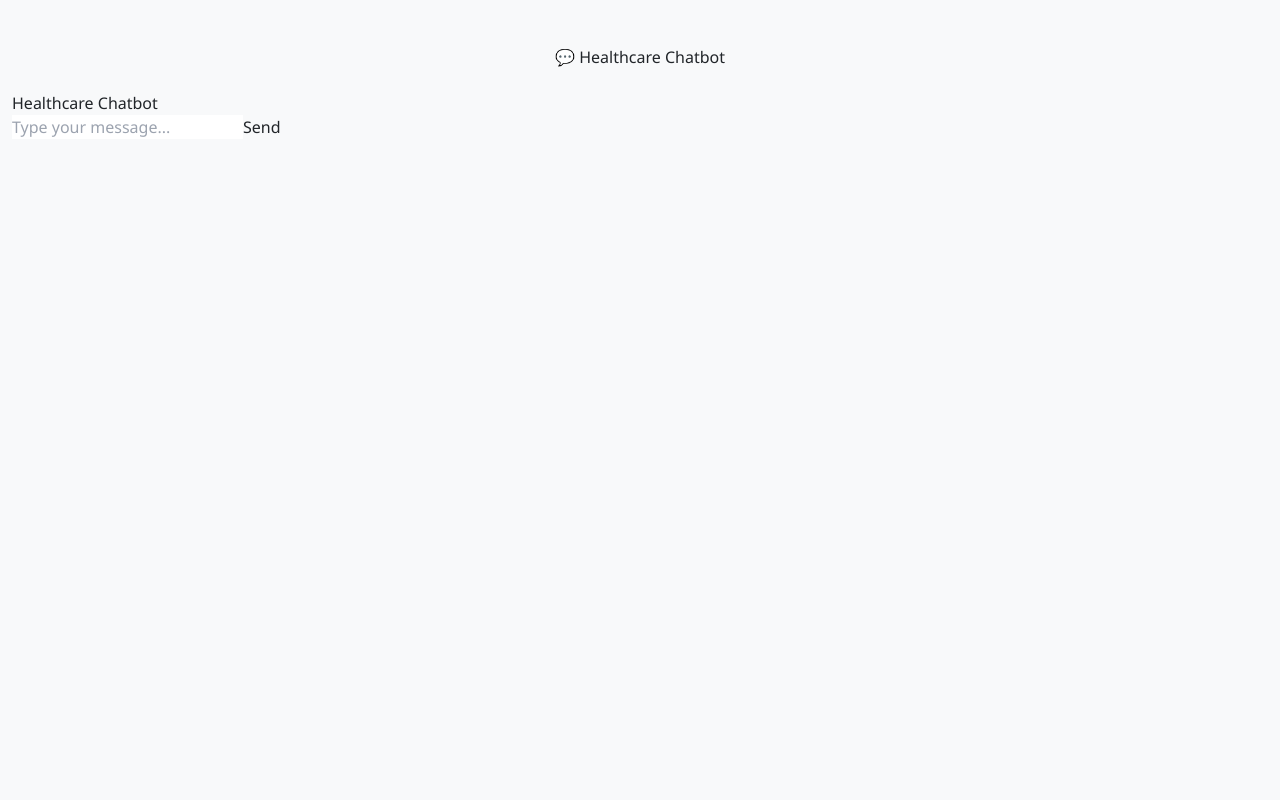
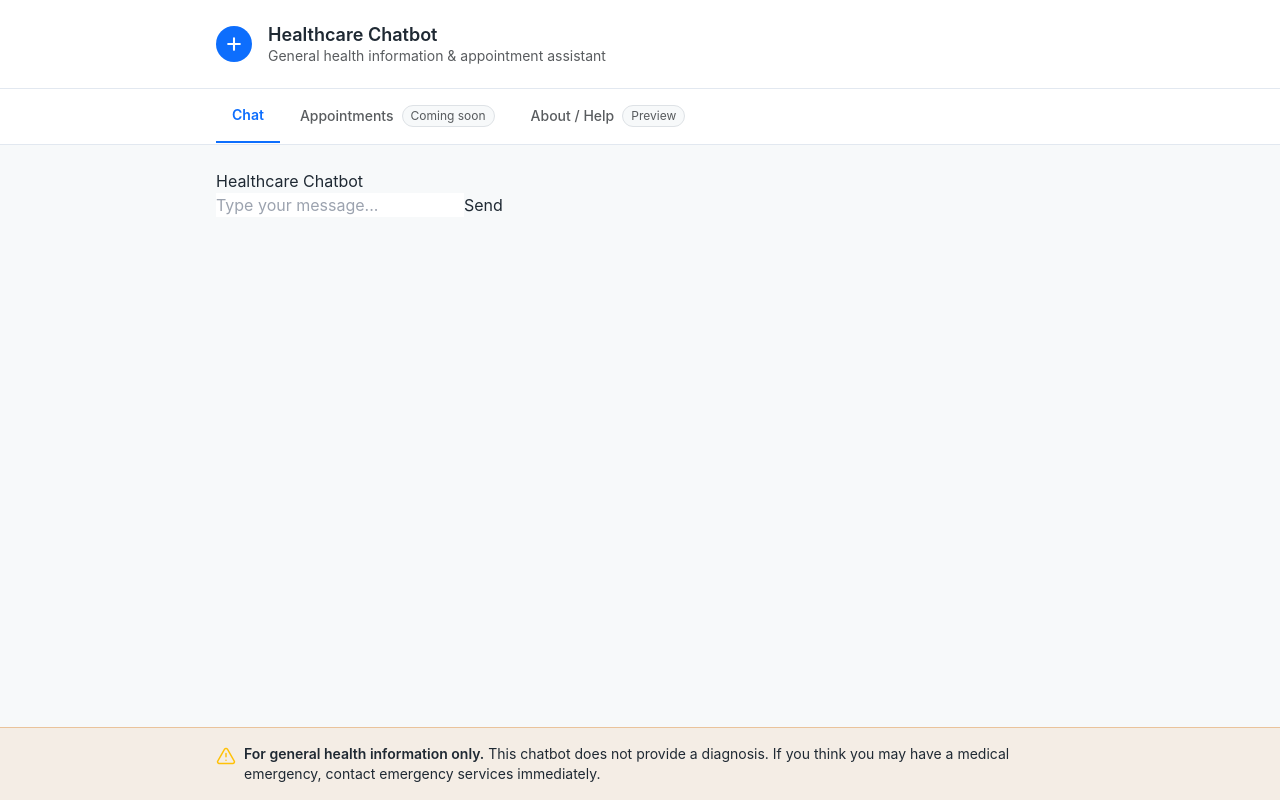
Before and after one commit to SagarThapa2002/Healthcare-Chatbot, a React (Create React App) app in the folder frontend/: page / in a window 1280 px wide. Built offline with nearby package versions, Linux system fonts and the light colour scheme.

Commit message:
add application shell

```diff
--- a/frontend/src/App.js
+++ b/frontend/src/App.js
@@ -1,16 +1,8 @@
-import React from 'react';
-import Chatbot from './components/Chatbot'; // Corrected component name
+import AppShell from './components/AppShell';
 import './App.css';
 
 function App() {
-  return (
-    <div className="App bg-light min-vh-100">
-      <div className="container py-5">
-        <h2 className="text-center mb-4">💬 Healthcare Chatbot</h2>
-        <Chatbot /> {/* Use the correct component here */}
-      </div>
-    </div>
-  );
+  return <AppShell />;
 }
 
 export default App;
--- /dev/null
+++ b/frontend/src/components/AboutPlaceholder.js
@@ -0,0 +1,20 @@
+function AboutPlaceholder() {
+  return (
+    <div className="rounded-lg border border-border bg-surface p-6">
+      <h2 className="text-base font-semibold text-text">About this prototype</h2>
+      <p className="mt-3 text-sm text-muted">
+        This Healthcare Chatbot is a university final-year project prototype. It offers
+        general health information, basic symptom guidance, and appointment scheduling
+        through a simple chat interface.
+      </p>
+      <p className="mt-3 text-sm text-muted">
+        It is a prototype, not a certified medical device, and it does not provide a
+        diagnosis. Its responses are general in nature and are not a substitute for advice
+        from a qualified healthcare professional. If you think you may have a medical
+        emergency, contact emergency services immediately.
+      </p>
+    </div>
+  );
+}
+
+export default AboutPlaceholder;
--- /dev/null
+++ b/frontend/src/components/AppShell.js
@@ -0,0 +1,37 @@
+import { useState } from 'react';
+import Header from './Header';
+import Navigation from './Navigation';
+import SafetyBanner from './SafetyBanner';
+import Chatbot from './Chatbot';
+import AppointmentsPlaceholder from './AppointmentsPlaceholder';
+import AboutPlaceholder from './AboutPlaceholder';
+
+const VIEWS = {
+  chat: Chatbot,
+  appointments: AppointmentsPlaceholder,
+  about: AboutPlaceholder,
+};
+
+function AppShell() {
+  const [activeView, setActiveView] = useState('chat');
+  const ActiveView = VIEWS[activeView] || Chatbot;
+
+  return (
+    <div className="flex min-h-screen flex-col bg-background font-sans text-text">
+      <a
+        href="#main-content"
+        className="sr-only focus:not-sr-only focus:absolute focus:left-4 focus:top-4 focus:z-50 focus:rounded-md focus:bg-primary focus:px-4 focus:py-2 focus:text-white"
+      >
+        Skip to main content
+      </a>
+      <Header />
+      <Navigation activeView={activeView} onNavigate={setActiveView} />
+      <main id="main-content" className="mx-auto w-full max-w-4xl flex-1 px-4 py-6 sm:px-6 lg:px-8">
+        <ActiveView />
+      </main>
+      <SafetyBanner />
+    </div>
+  );
+}
+
+export default AppShell;
--- /dev/null
+++ b/frontend/src/components/AppointmentsPlaceholder.js
@@ -0,0 +1,14 @@
+function AppointmentsPlaceholder() {
+  return (
+    <div className="rounded-lg border border-border bg-surface p-6 text-center">
+      <h2 className="text-base font-semibold text-text">Appointments</h2>
+      <p className="mx-auto mt-2 max-w-prose text-sm text-muted">
+        A dedicated appointments view - for viewing, booking, and cancelling - is coming in a
+        later update. For now, you can book, view, or cancel an appointment by chatting with
+        the assistant on the Chat tab.
+      </p>
+    </div>
+  );
+}
+
+export default AppointmentsPlaceholder;
--- /dev/null
+++ b/frontend/src/components/Header.js
@@ -0,0 +1,24 @@
+function Header() {
+  return (
+    <header className="border-b border-border bg-surface">
+      <div className="mx-auto flex w-full max-w-4xl items-center gap-3 px-4 py-4 sm:px-6 lg:px-8">
+        <span
+          aria-hidden="true"
+          className="flex h-9 w-9 shrink-0 items-center justify-center rounded-full bg-primary text-white"
+        >
+          <svg viewBox="0 0 24 24" fill="none" className="h-5 w-5">
+            <path d="M12 5v14M5 12h14" stroke="currentColor" strokeWidth="2.5" strokeLinecap="round" />
+          </svg>
+        </span>
+        <div>
+          <h1 className="text-lg font-semibold leading-tight text-text">Healthcare Chatbot</h1>
+          <p className="text-sm leading-tight text-muted">
+            General health information &amp; appointment assistant
+          </p>
+        </div>
+      </div>
+    </header>
+  );
+}
+
+export default Header;
--- /dev/null
+++ b/frontend/src/components/Navigation.js
@@ -0,0 +1,44 @@
+const NAV_ITEMS = [
+  { id: 'chat', label: 'Chat' },
+  { id: 'appointments', label: 'Appointments', badge: 'Coming soon' },
+  { id: 'about', label: 'About / Help', badge: 'Preview' },
+];
+
+function Navigation({ activeView, onNavigate }) {
+  return (
+    <nav aria-label="Main" className="border-b border-border bg-surface">
+      <div className="mx-auto w-full max-w-4xl px-4 sm:px-6 lg:px-8">
+        <ul className="-mb-px flex gap-1 overflow-x-auto">
+          {NAV_ITEMS.map((item) => {
+            const isActive = activeView === item.id;
+            return (
+              <li key={item.id}>
+                <button
+                  type="button"
+                  onClick={() => onNavigate(item.id)}
+                  aria-current={isActive ? 'page' : undefined}
+                  className={[
+                    'flex items-center gap-2 whitespace-nowrap border-b-2 px-3 py-3 text-sm transition-colors',
+                    'focus-visible:outline focus-visible:outline-2 focus-visible:outline-offset-2 focus-visible:outline-primary',
+                    isActive
+                      ? 'border-primary font-semibold text-primary'
+                      : 'border-transparent font-medium text-muted hover:border-border hover:text-text',
+                  ].join(' ')}
+                >
+                  {item.label}
+                  {item.badge && (
+                    <span className="rounded-full border border-border bg-background px-2 py-0.5 text-xs font-normal text-muted">
+                      {item.badge}
+                    </span>
+                  )}
+                </button>
+              </li>
+            );
+          })}
+        </ul>
+      </div>
+    </nav>
+  );
+}
+
+export default Navigation;
--- /dev/null
+++ b/frontend/src/components/SafetyBanner.js
@@ -0,0 +1,29 @@
+function SafetyBanner() {
+  return (
+    <footer aria-label="Safety information" className="border-t border-warning/40 bg-warning/10">
+      <div className="mx-auto flex w-full max-w-4xl items-start gap-2 px-4 py-3 text-sm text-text sm:px-6 lg:px-8">
+        <svg
+          aria-hidden="true"
+          viewBox="0 0 24 24"
+          fill="none"
+          className="mt-0.5 h-5 w-5 shrink-0 text-warning"
+        >
+          <path
+            d="M12 9v4m0 4h.01M10.29 3.86l-8.18 14.18A2 2 0 0 0 3.83 21h16.34a2 2 0 0 0 1.72-2.96L13.71 3.86a2 2 0 0 0-3.42 0z"
+            stroke="currentColor"
+            strokeWidth="1.75"
+            strokeLinecap="round"
+            strokeLinejoin="round"
+          />
+        </svg>
+        <p>
+          <strong className="font-semibold">For general health information only.</strong>{' '}
+          This chatbot does not provide a diagnosis. If you think you may have a medical
+          emergency, contact emergency services immediately.
+        </p>
+      </div>
+    </footer>
+  );
+}
+
+export default SafetyBanner;
```
Also changed, not shown: 1 other file (tests, documents, lock files or other folders).
